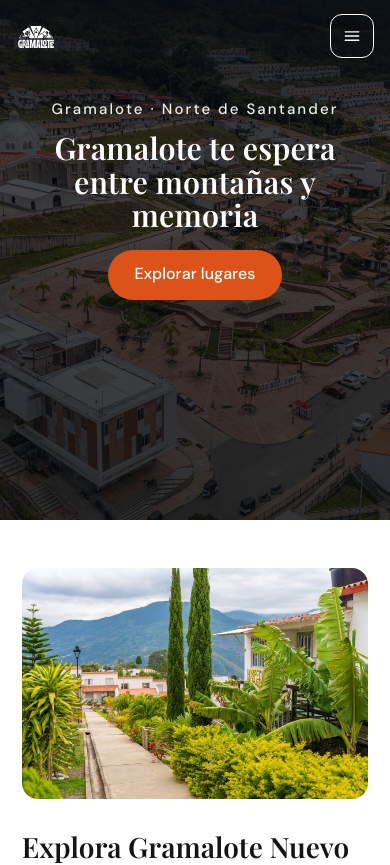
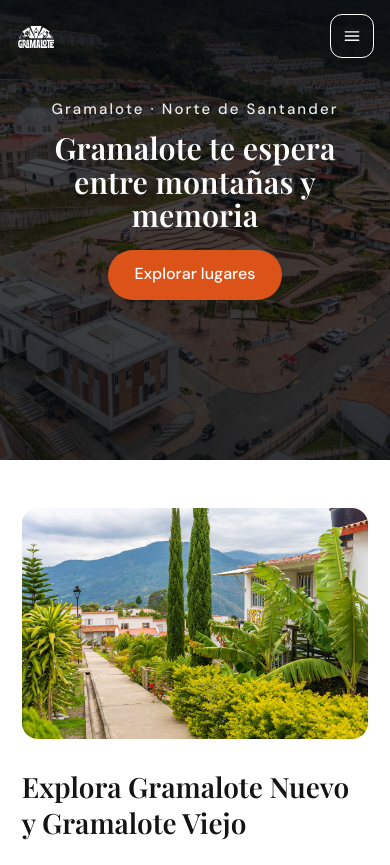
Before and after one commit to stevencardenas-dev/gramalote_interactivo, a React (Vite) app in the folder frontend/: page / in a window 390 px wide. Shown: the top 865 px of the page. Built offline with nearby package versions, Linux system fonts and the light colour scheme.

Commit message:
Reduce el espacio vacío bajo el CTA móvil
Acorta la portada para que el botón no quede separado del borde de la imagen y asome más la siguiente sección.

🤖 Generated with Codebuff
Co-Authored-By: Codebuff <noreply@codebuff.com>

```diff
--- a/frontend/src/styles/home.css
+++ b/frontend/src/styles/home.css
@@ -658,7 +658,7 @@
 
 @media (max-width: 520px) {
   .home-hero {
-    min-height: min(520px, calc(100svh - var(--header-h)));
+    min-height: min(460px, calc(100svh - var(--header-h)));
   }
 
   .experience-card::after {
@@ -672,7 +672,7 @@
 
   .home-hero__inner {
     padding-top: clamp(92px, calc(var(--header-h) + 3vh), 112px);
-    padding-bottom: 28px;
+    padding-bottom: 20px;
   }
 
   .home-hero h1 {
```
